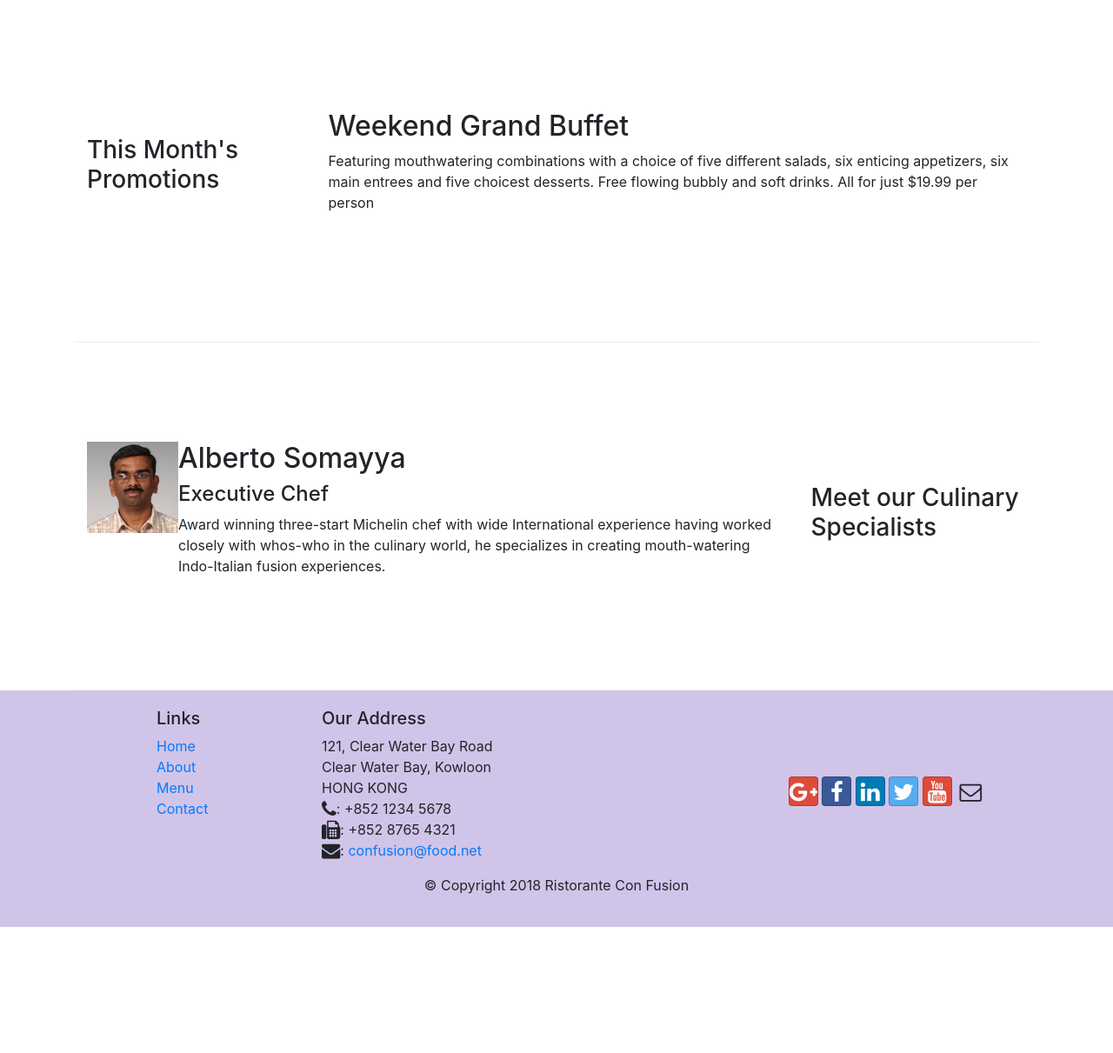
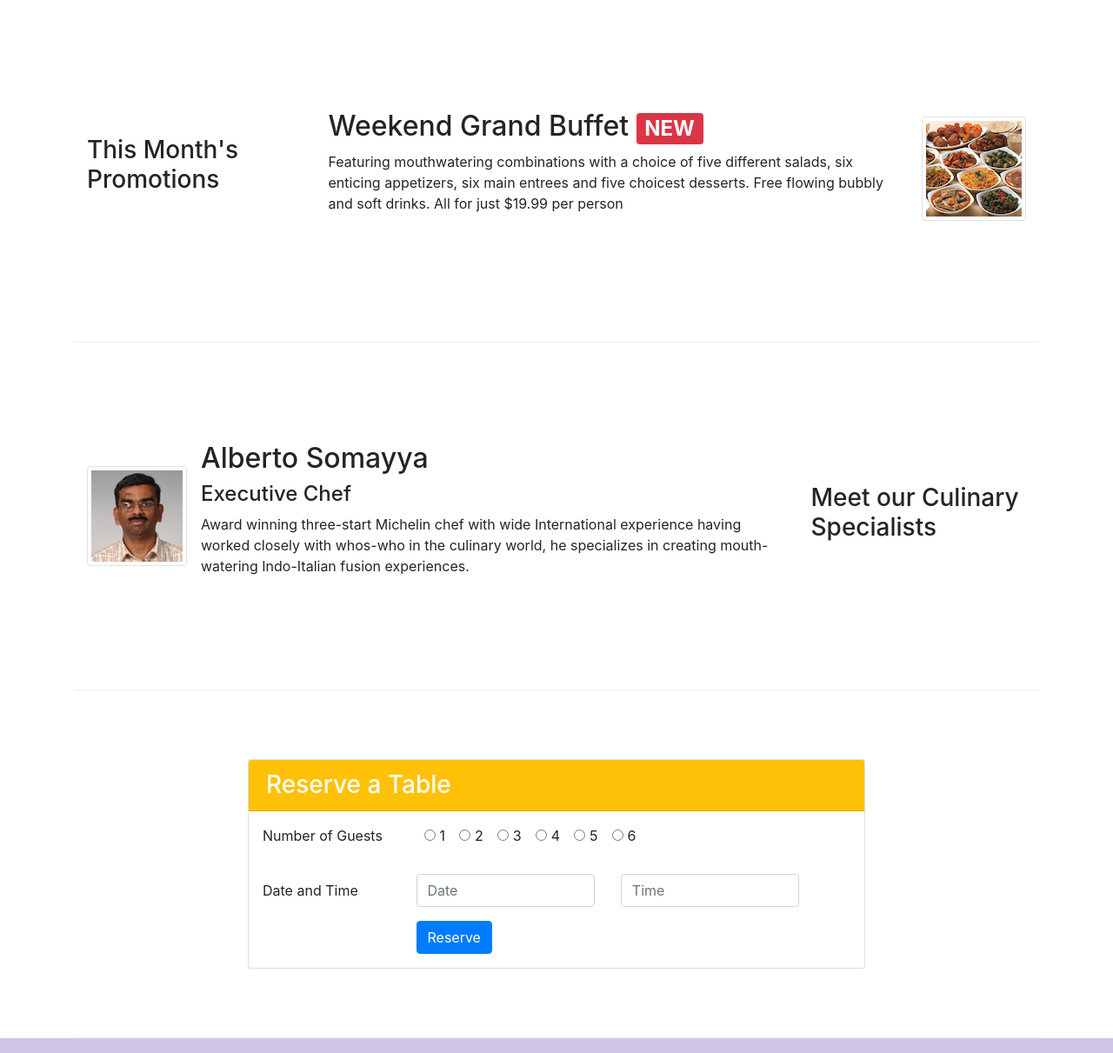
Before and after one commit to bclead3/learn_bootstrap, a website: page index.html in a window 1280 px wide. Shown: the part 740-1951 px from the top of the page at 87% size. Before the commit the page ends 1806 px from the top, so only its background shows below. Drawn offline with nearby package versions, Linux system fonts and the light colour scheme.

Commit message:
Week 2 Assignment Implemented

```diff
--- a/index.html
+++ b/index.html
@@ -40,8 +40,9 @@
                     <h1>Ristorante con Fusion</h1>
                     <p>We take inspiration from the World's best cuisines, and create a unique fusion experience. Our lipsmacking creations will tickle your culinary senses!</p>
                 </div>
-                <div class="col-12 col-sm align-self-center">
+                <div class="col-12 offset-sm-1 col-sm-5 align-self-center">
                     <img src="img/logo.png" class="img-fluid" alt="Ristorante con Fusion">
+                    <button class="my-4 px-4 btn btn-warning align-self-center" onClick="document.getElementById('reserve-card').scrollIntoView();">Reserve Table</button>
                 </div>
             </div>
         </div>
@@ -71,8 +72,13 @@
                 <h3>This Month's Promotions</h3>
             </div>
             <div class="col col-sm order-sm-last col-md">
-                <h2>Weekend Grand Buffet</h2>
-                <p>Featuring mouthwatering combinations with a choice of five different salads, six enticing appetizers, six main entrees and five choicest desserts. Free flowing bubbly and soft drinks. All for just $19.99 per person </p>
+                <div class="media">
+                    <div class="media-body">
+                        <h2 class="mt-0">Weekend Grand Buffet <span class="badge badge-danger">NEW</span></h2>
+                        <p class="d-none d-sm-block">Featuring mouthwatering combinations with a choice of five different salads, six enticing appetizers, six main entrees and five choicest desserts. Free flowing bubbly and soft drinks. All for just $19.99 per person </p>
+                    </div>
+                    <img class="d-flex ml-3 img-thumbnail align-self-center" src="img/buffet.png" alt="Indian buffet">
+                </div>
             </div>
         </div>
 
@@ -82,7 +88,7 @@
             </div>
             <div class="col-12 col-sm order-sm-first col-md">
                 <div class="media">
-                    <img clsas="d-flex mr-3 img-thumbnail align-self-center" src="img/alberto.png" alt="Alberto Somayya">
+                    <img class="d-flex mr-3 img-thumbnail align-self-center" src="img/alberto.png" alt="Alberto Somayya">
                     <div class="media-body">
                         <h2 class="mt-0">Alberto Somayya</h2>
                         <h4>Executive Chef</h4>
@@ -90,6 +96,61 @@
                             International experience having worked closely with whos-who in the culinary world,
                             he specializes in creating mouth-watering Indo-Italian fusion experiences.</p>
                     </div>
+                </div>
+            </div>
+        </div>
+
+        <div class="row row-content align-items-center">
+            <div class="col-12 offset-sm-2 col-sm-8">
+                <div class="card" id="reserve-card">
+                    <h3 class="card-header bg-warning text-white">Reserve a Table</h3>
+                    <form class="mx-3">
+                        <div class="form-group row py-3">
+                            <div class="col-12 col-md-3">Number of Guests</div>
+                            <div class="col-12 col-md form-check-inline">
+                                <label class="form-check-label ml-3 px-2" for="guest1">
+                                    <input type="radio" class="form-check-input"
+                                       name="optradio" id="guest1" value="1">1
+                                </label>
+                                <label class="form-check-label px-2" for="guest2">
+                                    <input type="radio" class="form-check-input"
+                                       name="optradio" id="guest2" value="2">2
+                                </label>
+                                <label class="form-check-label px-2" for="guest3">
+                                    <input type="radio" class="form-check-input"
+                                       name="optradio" id="guest3" value="3">3
+                                </label>
+                                <label class="form-check-label px-2" for="guest4">
+                                    <input type="radio" class="form-check-input"
+                                       name="optradio" id="guest4" value="4">4
+                                </label>
+                                <label class="form-check-label px-2" for="guest5">
+                                    <input type="radio" class="form-check-input"
+                                       name="optradio" id="guest5" value="5">5
+                                </label>
+                                <label class="form-check-label px-2" for="guest6">
+                                    <input type="radio" class="form-check-input"
+                                       name="optradio" id="guest6" value="6">6
+                                </label>
+                            </div>
+                        </div>
+                        <div class="form-group row">
+                            <label for="reservation_date" class="col-12 col-sm-3 col-form-label">Date and Time</label>
+                            <div class="col-md-4">
+                                <input type="text" class="form-control" id="reservation_date" name="reservation_date" placeholder="Date">
+                            </div>
+                            <div class="col-md-4">
+                                <input type="text" class="form-control" id="firstname" name="firstname" placeholder="Time">
+                            </div>
+                        </div>
+                        <div class="form-group row">
+                            <div class="col-12 offset-sm-3">
+                                <button type="submit" class="btn btn-primary">
+                                    Reserve
+                                </button>
+                            </div>
+                        </div>
+                    </form>
                 </div>
             </div>
         </div>
```
Also changed, not shown: contactus.html (+1 -1 lines).
